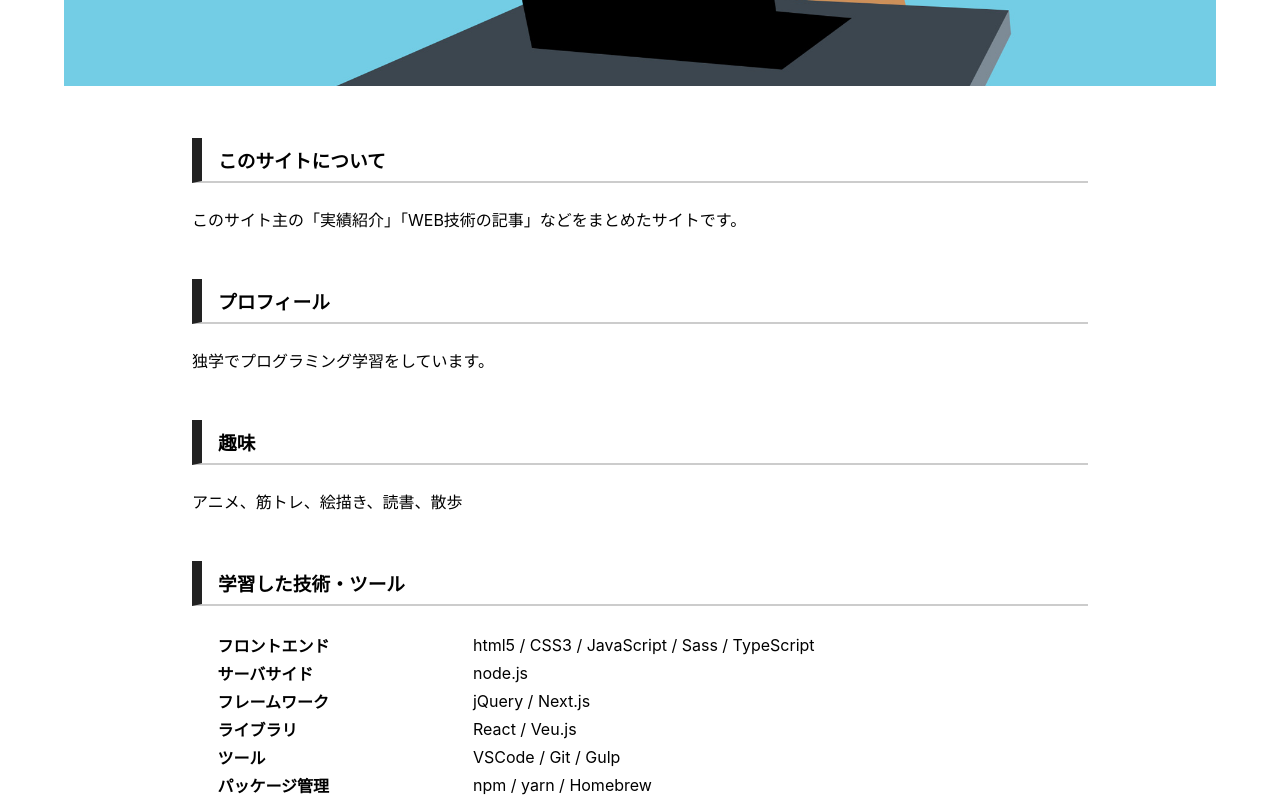
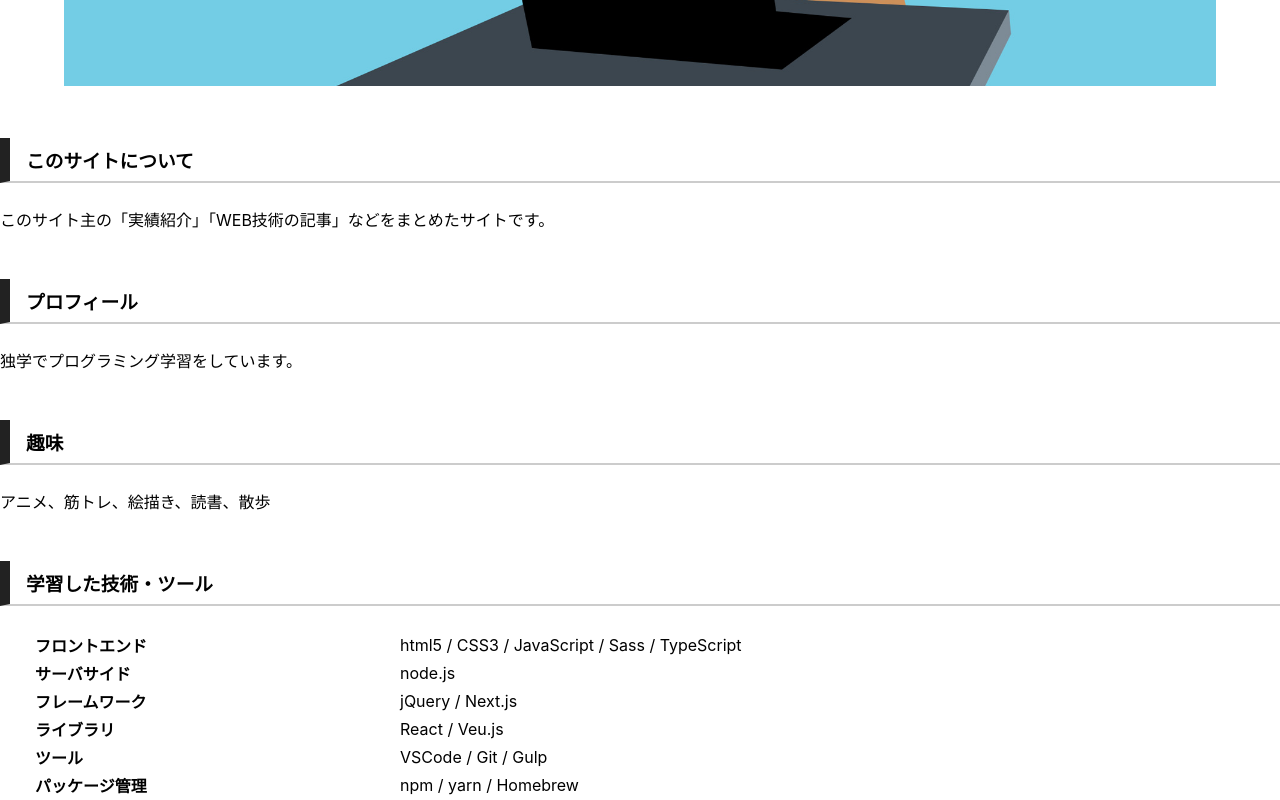
Before and after one commit to kakuta0915/kakuta-tech-blog, a Next.js app: page /about in a window 1280 px wide. Shown: the part 800-1600 px from the top of the page. Built offline with nearby package versions, Linux system fonts and the light colour scheme; no server answers.

Commit message:
✨ とりあえずコミット

```diff
--- a/src/components/post-body/post-body.module.css
+++ b/src/components/post-body/post-body.module.css
@@ -1,6 +1,5 @@
 .stack {
-  width: 70%;
-  margin: 3rem auto;
+  margin: 1rem auto;
 }
 
 .stack > h3 {
--- a/src/components/post-header/post-header.jsx
+++ b/src/components/post-header/post-header.jsx
@@ -3,7 +3,7 @@
 import styles from './post-header.module.css'
 import { FontAwesomeIcon } from '@fortawesome/react-fontawesome'
 import { faClock } from '@fortawesome/free-regular-svg-icons'
-import ConvertDate from '../convert-date/convert-date'
+import ConvertDate from '../convert/convert-date'
 
 export default function PostHeader({ title, subtitle, publish = '' }) {
   return (
--- a/src/components/two-colum/two-colum.module.css
+++ b/src/components/two-colum/two-colum.module.css
@@ -6,6 +6,11 @@
 }
 
 @media (min-width: 768px) {
+  .flexContainer {
+    flex-direction: row;
+    justify-content: space-between;
+  }
+
   .main {
     width: 768px;
   }
```
